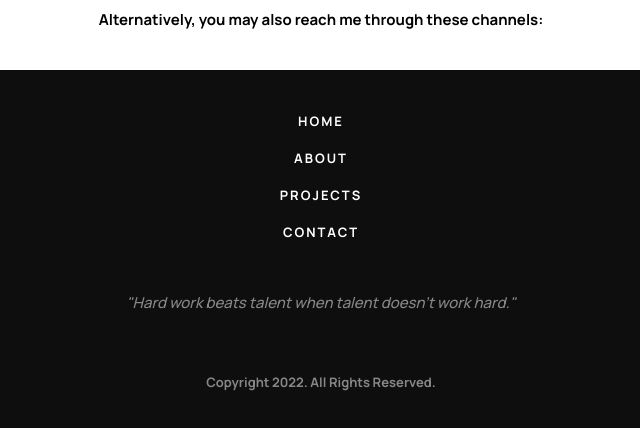
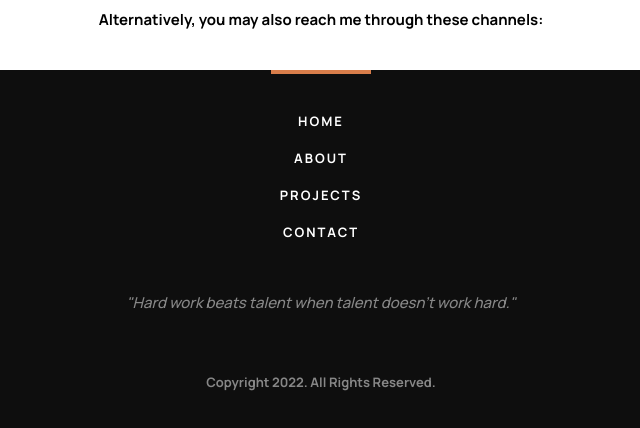
Before and after one commit to thewanionly/portfolio, a website: page index.html in a window 1280 px wide. Shown: the part 3346-3774 px from the top of the page, 319-959 px from the left. Drawn offline with nearby package versions, Linux system fonts and the light colour scheme; files that its build step writes are made by us from their sources.

Commit message:
Add the little border on top of the footer

```diff
--- a/styles/_footer.scss
+++ b/styles/_footer.scss
@@ -2,6 +2,17 @@
   background-color: $color-primary;
   padding: 4rem 0;
   text-align: center;
+  position: relative;
+
+  &::before {
+    content: '';
+    position: absolute;
+    top: 0;
+    left: calc(50% - 5rem);
+    background-color: #d87d4a;
+    height: 0.4rem;
+    width: 10rem;
+  }
 
   &__nav {
     visibility: visible;
```
